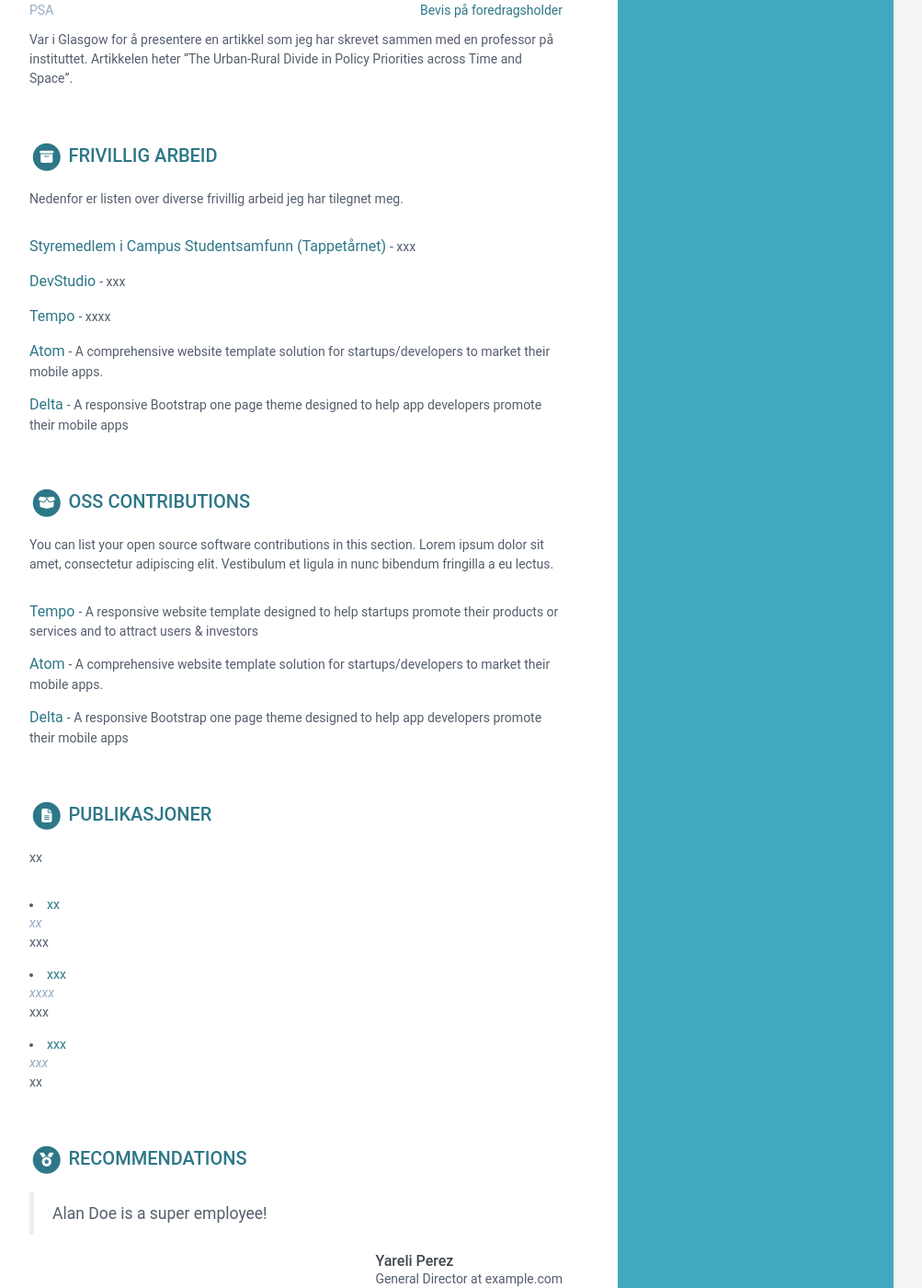
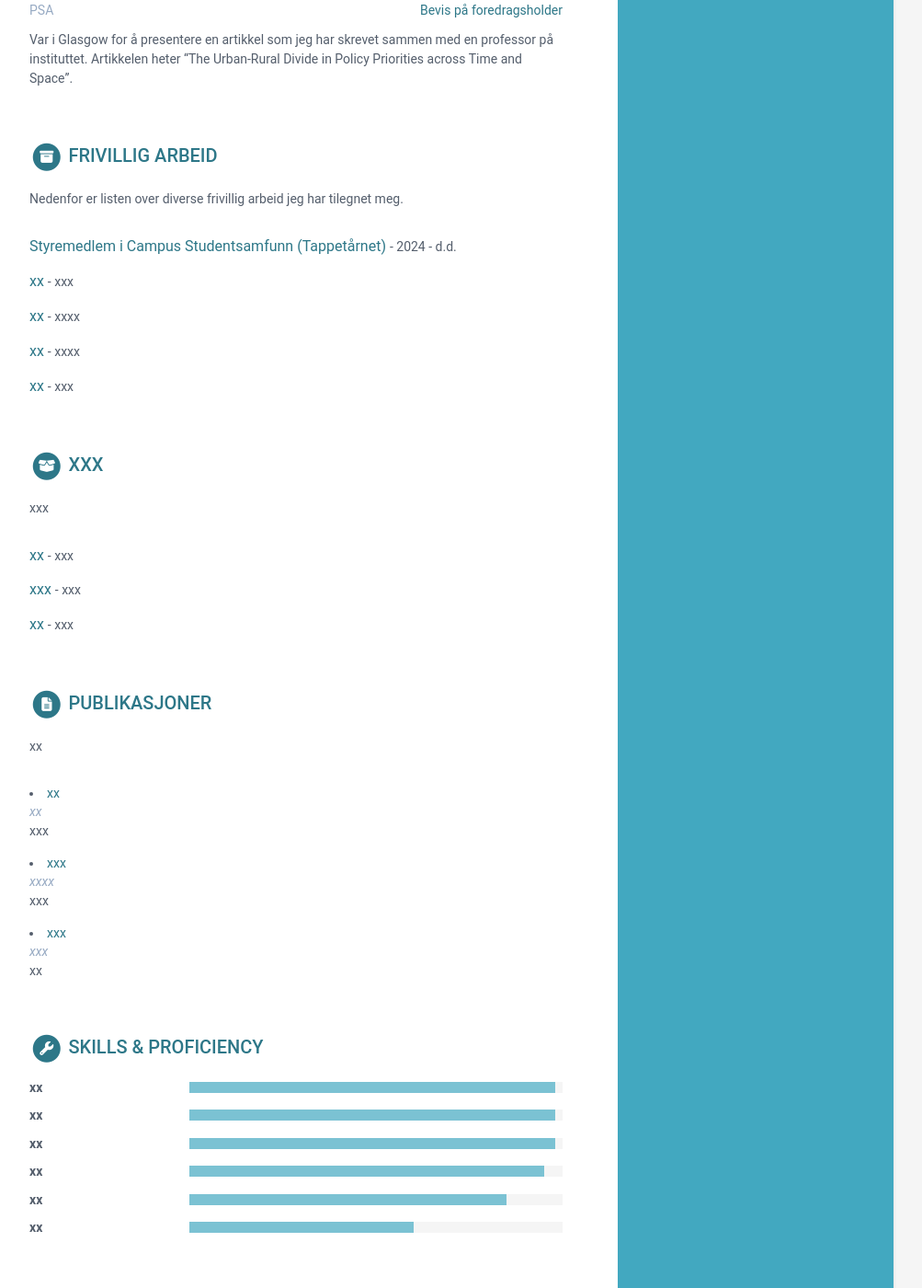
Before and after one commit to KnutSolvig/knutsolvig.github.io, a Jekyll site: the page built from index.html, in a window 1280 px wide and 1400 px high, scrolled down 4214 px. Shown: the whole window at 92% size, without its empty margins (168-1171 px from the left). Built offline with Jekyll 4.4.1, drawn with Linux system fonts in a browser that asks for light colours; some of the changed text lies outside the part shown.

Commit message:
Update data.yml

```diff
--- a/_data/data.yml
+++ b/_data/data.yml
@@ -259,40 +259,36 @@ projects:
     Nedenfor er listen over diverse frivillig arbeid jeg har tilegnet meg.
   assignments:
   - title: Styremedlem i Campus Studentsamfunn (Tappetårnet)
+    tagline: "2024 - d.d."
+
+  - title: xx
     tagline: "xxx"
 
-  - title: DevStudio
+  - title: xx
+    tagline: "xxxx"
+
+  - title: xx
+    tagline: "xxxx"
+
+  - title: xx
+    tagline: "xxx"
+
+oss:
+  title: xxx
+  intro: >
+    xxx
+  contributions:
+  - title: xx
     link: "#"
     tagline: "xxx"
 
-  - title: Tempo
+  - title: xxx
     link: "#"
-    tagline: "xxxx"
+    tagline: "xxx"
 
-  - title: Atom
+  - title: xx
     link: "#"
-    tagline: "A comprehensive website template solution for startups/developers to market their mobile apps."
-
-  - title: Delta
-    link: "#"
-    tagline: "A responsive Bootstrap one page theme designed to help app developers promote their mobile apps"
-
-oss:
-  title: OSS Contributions
-  intro: >
-    You can list your open source software contributions in this section. Lorem ipsum dolor sit amet, consectetur adipiscing elit. Vestibulum et ligula in nunc bibendum fringilla a eu lectus.
-  contributions:
-  - title: Tempo
-    link: "#"
-    tagline: "A responsive website template designed to help startups promote their products or services and to attract users &amp; investors"
-
-  - title: Atom
-    link: "#"
-    tagline: "A comprehensive website template solution for startups/developers to market their mobile apps."
-
-  - title: Delta
-    link: "#"
-    tagline: "A responsive Bootstrap one page theme designed to help app developers promote their mobile apps"
+    tagline: "xxx"
 
 publications:
   title: Publikasjoner
@@ -314,44 +310,26 @@ publications:
     authors: xxx
     conference: "xx"
 
-recommendations:
-  title: Recommendations
-  list:
-  - person: Yareli Perez
-    email: perezyareli@example.com
-    phone: 012 345 6789
-    role: General Director at example.com
-    recommendation: |
-      Alan Doe is a super employee!
-  - person: Lara Henderson
-    email: larah@example.com
-    phone: 012 345 6789
-    role: General Director at example.com
-    recommendation: |
-      I would like to work with Alan Doe again!
-
-      He is a great employee!
-
 skills:
   title: Skills &amp; Proficiency
 
   toolset:
-  - name: Python & Django
+  - name: xx
     level: 98%
 
-  - name: Javascript & jQuery
+  - name: xx
     level: 98%
 
-  - name: Angular
+  - name: xx
     level: 98%
 
-  - name: HTML5 & CSS
+  - name: xx
     level: 95%
 
-  - name: Ruby on Rails
+  - name: xx
     level: 85%
 
-  - name: Sketch & Photoshop
+  - name: xx
     level: 60%
 
 footer: >
```
